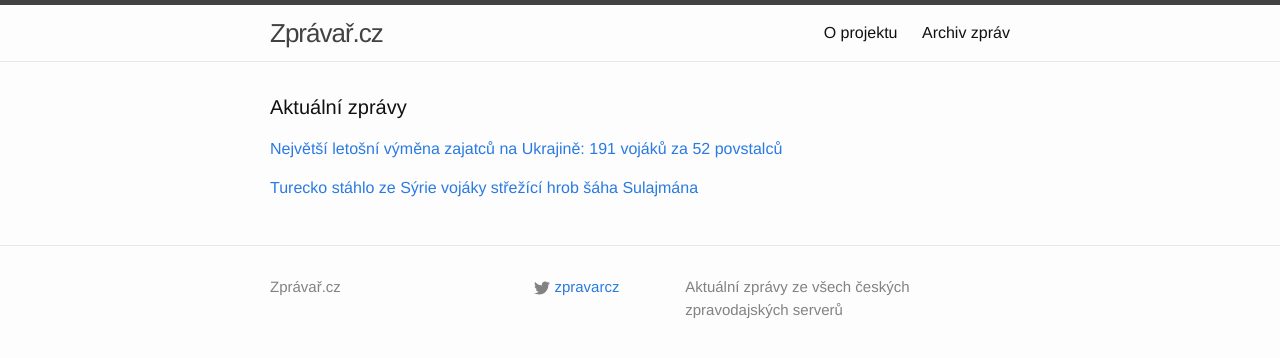
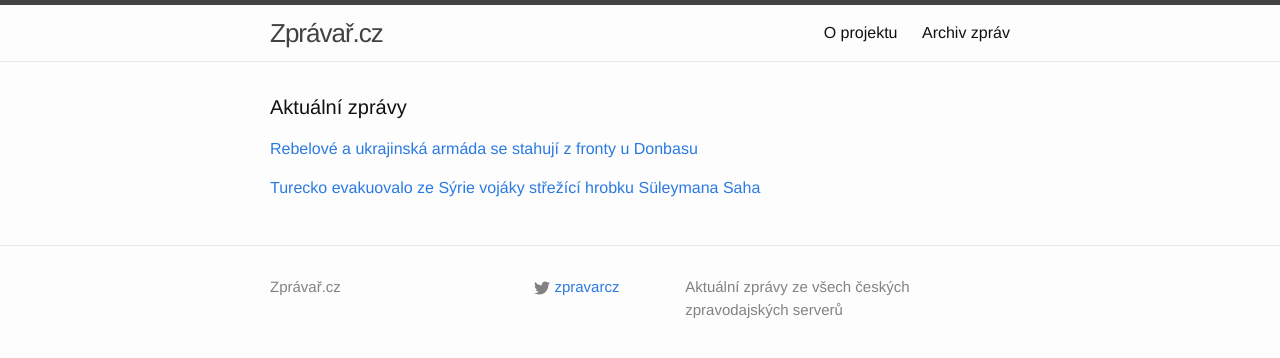
Before and after one commit to adliska/zpravar, a Jekyll site: the page built from index.html, in a window 1280 px wide. Shown: the top 358 px of the page. Built offline with Jekyll 4.4.1, drawn with Linux system fonts in a browser that asks for light colours.

Commit message:
zpravar news update

```diff
--- a/index.html
+++ b/index.html
@@ -5,9 +5,14 @@ layout: default
 <div class="home">
     <h1 class="page-heading">Aktuální zprávy</h1>
 
-<p><a href="javascript:;" onclick="toggle_visibility('zpravy0')">Největší letošní výměna zajatců na Ukrajině: 191 vojáků za 52 povstalců</a></p>
+<p><a href="javascript:;" onclick="toggle_visibility('zpravy0')">Rebelové a ukrajinská armáda se stahují z fronty u Donbasu </a></p>
 <div id="zpravy0" style="display:none">
 <ul>
+<li><a href=http://www.lidovky.cz/z-fronty-v-donbasu-pry-dnes-zacne-stahovani-tezkych-zbrani-poi-/zpravy-svet.aspx?c=A150222_093610_ln_zahranici_mmu>Rebelové a ukrajinská armáda se stahují z fronty u Donbasu  - www.lidovky.cz</a></li>
+<li><a href=http://www.novinky.cz/zahranicni/evropa/362294-ukrajinska-armada-se-dohodla-se-separatisty-z-fronty-v-donbasu-se-zacnou-stahovat-tezke-zbrane.html>Ukrajinská armáda se dohodla se separatisty. Z fronty v Donbasu se začnou stahovat těžké zbraně - www.novinky.cz</a></li>
+<li><a href=http://www.ceskatelevize.cz/ct24/svet/302508-z-fronty-v-donbasu-dnes-zacne-stahovani-tezkych-zbrani/>Z fronty v Donbasu dnes začne stahování těžkých zbraní - www.ceskatelevize.cz</a></li>
+<li><a href=http://www.tyden.cz/rubriky/zahranici/rusko-a-okoli/kyjev-a-separatiste-si-vymenili-zajatce-zacnou-stahovat-dela_334151.html>Kyjev a separatisté si vyměnili zajatce, začnou stahovat děla - www.tyden.cz</a></li>
+<li><a href=http://www.ceskenoviny.cz/zpravy/zpravy/z-fronty-v-donbasu-dnes-zacne-stahovani-tezkych-zbrani/1184331>Z fronty v Donbasu dnes začne stahování těžkých zbraní - www.ceskenoviny.cz</a></li>
 <li><a href=http://zahranicni.ihned.cz/rusko/c1-63574170-nejvetsi-letosni-vymena-zajatcu-na-ukrajine-191-vojaku-za-52-povstalcu>Největší letošní výměna zajatců na Ukrajině: 191 vojáků za 52 povstalců - zahranicni.ihned.cz</a></li>
 <li><a href=http://zpravy.e15.cz/zahranicni/udalosti/ukrajinska-armada-a-separatiste-si-vymenili-191-zajatcu-1165272>Ukrajinská armáda a separatisté si vyměnili 191 zajatců - zpravy.e15.cz</a></li>
 <li><a href=http://www.novinky.cz/zahranicni/evropa/362290-separatiste-a-ukrajinska-armada-si-vymenili-na-200-zajatcu.html>Separatisté a ukrajinská armáda si vyměnili na 200 zajatců - www.novinky.cz</a></li>
@@ -16,9 +21,10 @@ layout: default
 <li><a href=http://zpravy.idnes.cz/vymena-zajatcu-na-ukrajine-d0b-/zahranicni.aspx?c=A150222_070222_zahranicni_cen>Ukrajina a separatisté z Luhanska si vyměnili téměř dvě stě zajatců - zpravy.idnes.cz</a></li>
 <li><a href=http://www.ceskenoviny.cz/zpravy/zpravy/ukrajinska-armada-a-separatiste-si-vymenili-191-zajatcu/1184297>Ukrajinská armáda a separatisté si vyměnili 191 zajatců - www.ceskenoviny.cz</a></li>
 </ul>
-</div><p><a href="javascript:;" onclick="toggle_visibility('zpravy1')">Turecko stáhlo ze Sýrie vojáky střežící hrob šáha Sulajmána</a></p>
+</div><p><a href="javascript:;" onclick="toggle_visibility('zpravy1')">Turecko evakuovalo ze Sýrie vojáky střežící hrobku Süleymana Saha</a></p>
 <div id="zpravy1" style="display:none">
 <ul>
+<li><a href=http://www.ceskatelevize.cz/ct24/svet/302507-turecko-evakuovalo-ze-syrie-vojaky-strezici-hrobku-suleymana-saha/>Turecko evakuovalo ze Sýrie vojáky střežící hrobku Süleymana Saha - www.ceskatelevize.cz</a></li>
 <li><a href=http://zpravy.aktualne.cz/zahranici/turecko-stahlo-ze-syrie-vojaky-strezici-hrob-saha-sulajmana/r~a266f564ba6511e4a7d8002590604f2e/>Turecko stáhlo ze Sýrie vojáky střežící hrob šáha Sulajmána - zpravy.aktualne.cz</a></li>
 <li><a href=http://zpravy.idnes.cz/turecko-stahlo-vojaky-od-hrobky-saha-sulejmana-fl5-/zahranicni.aspx?c=A150222_080255_zahranicni_cen>Turecko stáhlo vojáky střežící hrobku šáha Sulejmana v Sýrii - zpravy.idnes.cz</a></li>
 <li><a href=http://www.ceskenoviny.cz/zpravy/zpravy/turecko-evakuovalo-ze-syrie-vojaky-strezici-hrobku-saha-sulajmana/1184307>Turecko evakuovalo ze Sýrie vojáky střežící hrobku šáha Sulajmána - www.ceskenoviny.cz</a></li>
```
